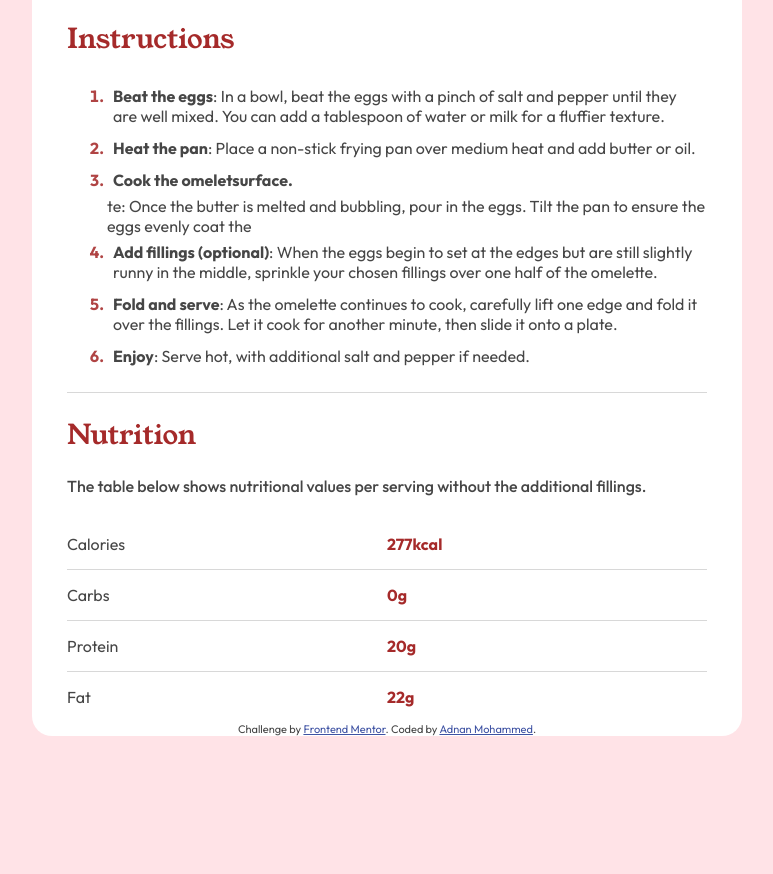
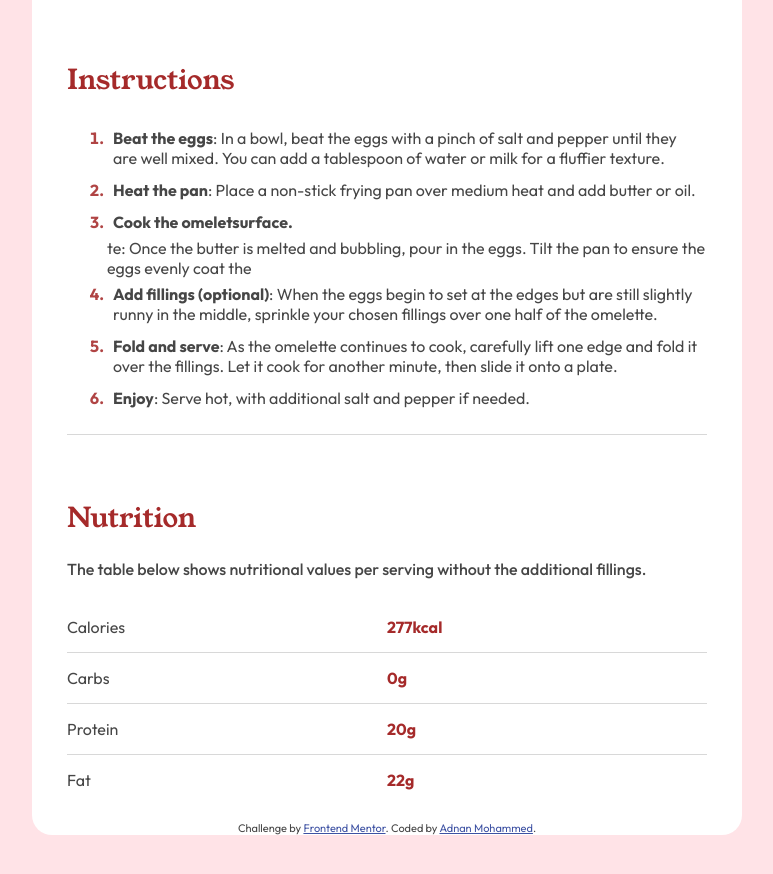
Before and after one commit to Adnan-M03/Omelette-Recipe-2, a plain HTML site: page index.html in a window 1280 px wide. Shown: the part 994-1868 px from the top of the page, without its empty margins (253-1026 px from the left). Drawn offline with Linux system fonts and the light colour scheme.

Commit message:
Did a bit of margins fix

```diff
--- a/index.html
+++ b/index.html
@@ -98,6 +98,7 @@
         font-size: small;
       }
     }
+
     .Ingred-li li::marker{
       color:rgba(165, 42, 42, 0.877);
       font-size: small;
@@ -133,6 +134,7 @@
         max-width: 710px;
         border-radius: 20px;
         margin:140px auto;
+        margin-bottom: 40px;
       }
       img{
         width: 90%;
@@ -144,6 +146,15 @@
     }
     .prep{
         background-color: rgba(255, 192, 203, 0.178);
+    }
+    table{
+      margin-bottom: 1rem;
+    }
+    .Ingred-li{
+      margin-bottom: 4rem;
+    }
+    .Instr-li{
+      margin-bottom: 4rem;
     }
 
 
@@ -175,7 +186,7 @@
   <li>Optional fillings: cheese, diced vegetables, cooked meats, herbs</li>
 </ul>
   <h2 class="Instr">Instructions</h2>
-<ol>
+<ol class="Instr-li">
   <li><span>Beat the eggs</span>: In a bowl, beat the eggs with a pinch of salt and pepper until they are well mixed.
   You can add a tablespoon of water or milk for a fluffier texture.</li>
 
```
Lines whose indentation alone changed are shown as unchanged.
